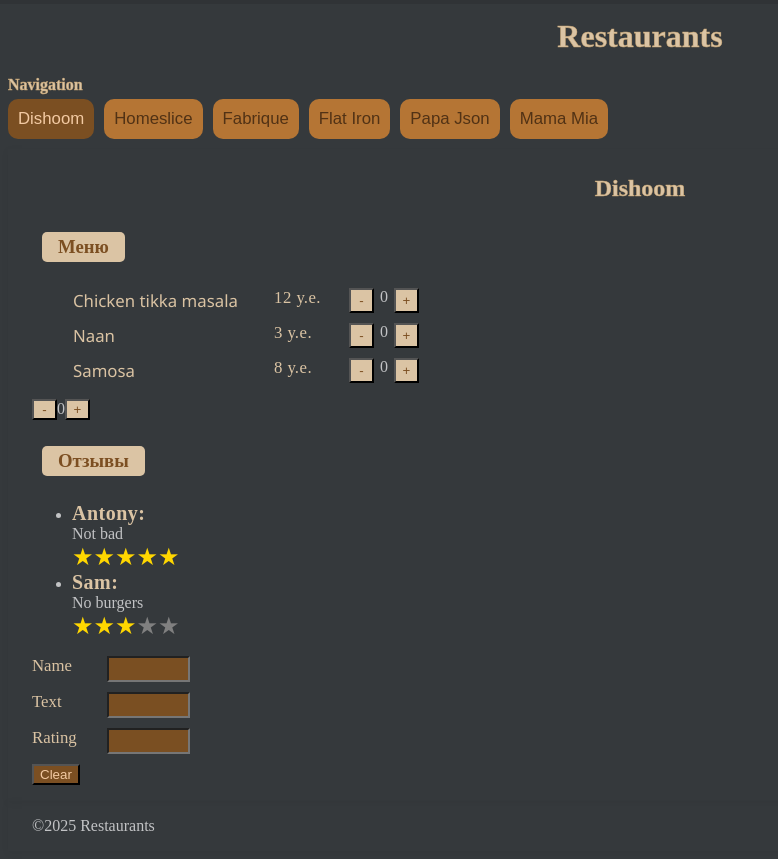
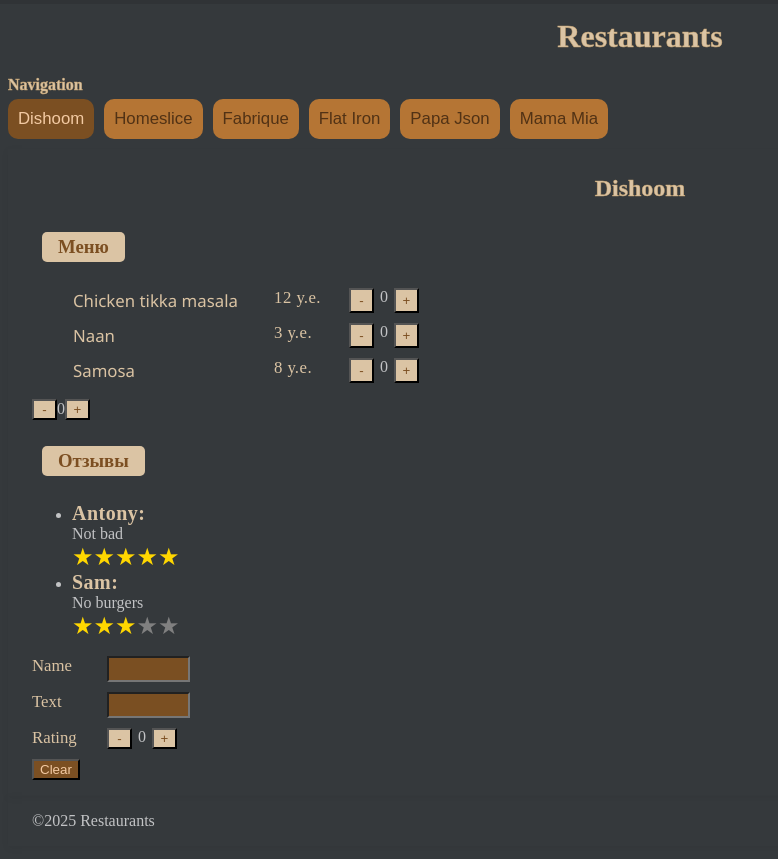
Before and after one commit to Fulkin/learn-react, a React (Vite) app: page / in a window 1280 px wide. Shown: the whole page, without its empty margins (0-778 px from the left). Built offline with nearby package versions, Linux system fonts and the light colour scheme.

Commit message:
hw-4 change after review

```diff
--- a/src/components/review-form/review-form.jsx
+++ b/src/components/review-form/review-form.jsx
@@ -1,4 +1,5 @@
 import {useReducer} from "react";
+import {Counter} from "../counter/counter.jsx";
 
 const INITIAL_FORM = {
     name: "",
@@ -35,7 +36,7 @@
 
 
     return (
-        <form>
+        <form onSubmit={(e) => e.preventDefault()}>
             <div className="form-group">
                 <label className="form-title-item">Name</label>
                 <input
@@ -58,15 +59,7 @@
             </div>
             <div className="form-group">
                 <label className="form-title-item">Rating</label>
-                <input
-                    className="form-input-item"
-                    type="number" min="1" max="5" required
-                    value={rating}
-                    onChange={(e) => {
-                        dispatch({payload: e.target.value, type: UPDATE_RATING_ACTION})
-                    }}
-
-                />
+                <Counter/>
             </div>
             <button
                 className="button-clear"
--- a/src/components/scroll/scroll-progress.jsx
+++ b/src/components/scroll/scroll-progress.jsx
@@ -26,7 +26,6 @@
     }, []);
 
     return (
-        <>
         <div
             className="scroll-progress-wrapper"
         >
@@ -39,6 +38,5 @@
                 }}
             />
         </div>
-        </>
     )
 }
```
Lines whose indentation alone changed are shown as unchanged.
